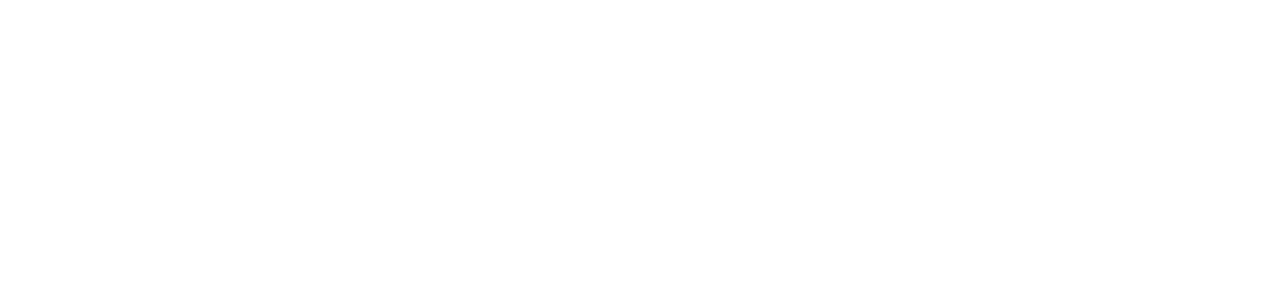
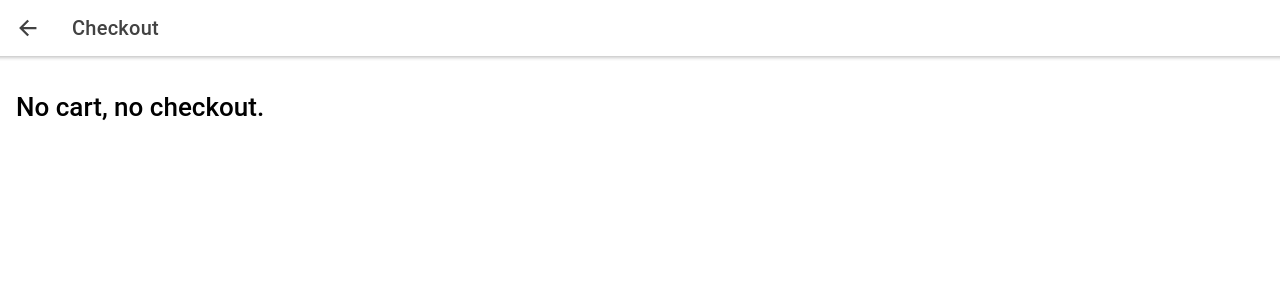
Before and after one commit to matheuscas/simple-checkout-order-system-fe, a React (Create React App) app: page /checkout in a window 1280 px wide. Shown: the top 300 px of the page. Built offline with nearby package versions, Linux system fonts and the light colour scheme.

Commit message:
Create Checkout.tsx within a small and simple CartSummary.tsx component

```diff
--- a/src/App.tsx
+++ b/src/App.tsx
@@ -26,6 +26,7 @@
 import { useState } from 'react';
 import { Item } from './services/items';
 import Cart from './pages/Cart';
+import Checkout from './pages/Checkout';
 
 setupIonicReact();
 
@@ -59,6 +60,9 @@
             <Route path="/cart">
               <Cart cart={cart} onRemoveItem={onRemoveItem} />
             </Route>
+            <Route path="/checkout">
+              <Checkout cart={cart} />
+            </Route>
             <Route exact path="/">
               <Redirect to="/home" />
             </Route>
--- /dev/null
+++ b/src/components/CartSummary.tsx
@@ -0,0 +1,22 @@
+import { Item } from '../services/items';
+import React from 'react';
+import { formatPrice, getCartTotalAmount } from '../utils';
+
+interface ContainerProps {
+  cart: Item[];
+}
+
+const CartSummary: React.FC<ContainerProps> = ({ cart }: ContainerProps) => {
+  const amount = getCartTotalAmount(cart);
+  const summary = cart.map((item) => item.name).join(', ');
+  return (
+    <div style={{ backgroundColor: 'lightgray', padding: '10px' }}>
+      <h2>Review your order:</h2>
+      <p>
+        {summary} in total of $ {formatPrice(amount)}
+      </p>
+    </div>
+  );
+};
+
+export default CartSummary;
--- /dev/null
+++ b/src/pages/Checkout.tsx
@@ -0,0 +1,37 @@
+import React from 'react';
+import { Item } from '../services/items';
+import {
+  IonBackButton,
+  IonButtons,
+  IonContent,
+  IonHeader,
+  IonPage,
+  IonTitle,
+  IonToolbar,
+} from '@ionic/react';
+import CartSummary from '../components/CartSummary';
+
+interface ContainerProps {
+  cart: Item[];
+}
+
+const Checkout: React.FC<ContainerProps> = ({ cart }: ContainerProps) => {
+  return (
+    <IonPage>
+      <IonHeader>
+        <IonToolbar>
+          <IonButtons slot="start">
+            <IonBackButton defaultHref="/cart" />
+          </IonButtons>
+          <IonTitle>Checkout</IonTitle>
+        </IonToolbar>
+      </IonHeader>
+      <IonContent className="ion-padding">
+        {cart.length === 0 && <h1>No cart, no checkout.</h1>}
+        {cart.length > 0 && <CartSummary cart={cart} />}
+      </IonContent>
+    </IonPage>
+  );
+};
+
+export default Checkout;
```
